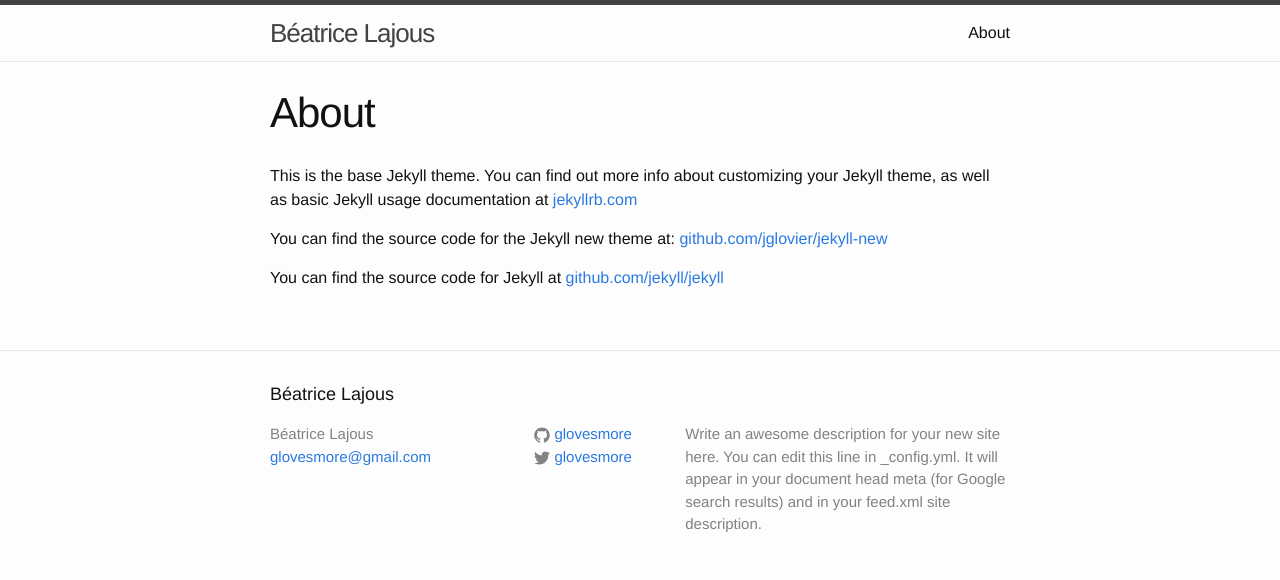
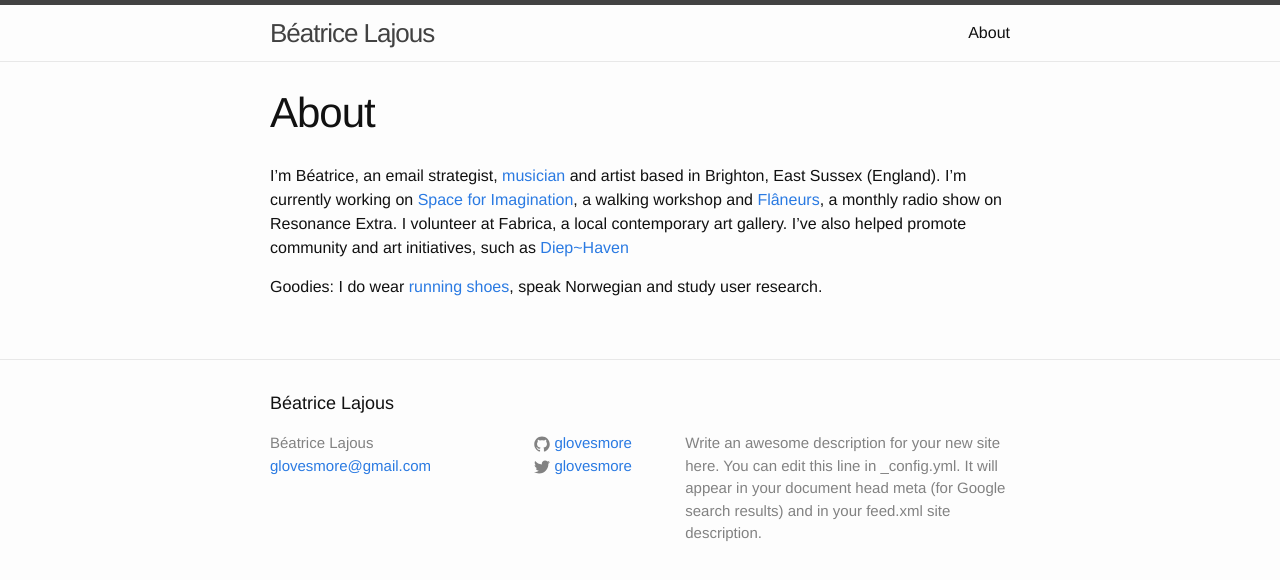
Before and after one commit to Glovesmore/glovesmore.github.io, a Jekyll site: the page built from about.md, in a window 1280 px wide. Shown: the top 580 px of the page. Built offline with Jekyll 4.4.1, drawn with Linux system fonts in a browser that asks for light colours.

Commit message:
About edits

```diff
--- a/about.md
+++ b/about.md
@@ -4,8 +4,6 @@ title: About
 permalink: /about/
 ---
 
-This is the base Jekyll theme. You can find out more info about customizing your Jekyll theme, as well as basic Jekyll usage documentation at [jekyllrb.com](http://jekyllrb.com/)
+I'm Béatrice, an email strategist, [musician](https://www.facebook.com/captlovelace/) and artist based in Brighton, East Sussex (England). I'm currently working on [Space for Imagination](https://space-for-imagination.tumblr.com/), a walking workshop and [Flâneurs](https://www.mixcloud.com/flaneurs), a monthly radio show on Resonance Extra. I volunteer at Fabrica, a local contemporary art gallery. I've also helped promote community and  art initiatives, such as [Diep~Haven](http://www.diephaven.org/)
 
-You can find the source code for the Jekyll new theme at: [github.com/jglovier/jekyll-new](https://github.com/jglovier/jekyll-new)
-
-You can find the source code for Jekyll at [github.com/jekyll/jekyll](https://github.com/jekyll/jekyll)
+Goodies: I do wear [running shoes](http://theoatmeal.com/comics/running_shoes), speak Norwegian and study user research.
```
